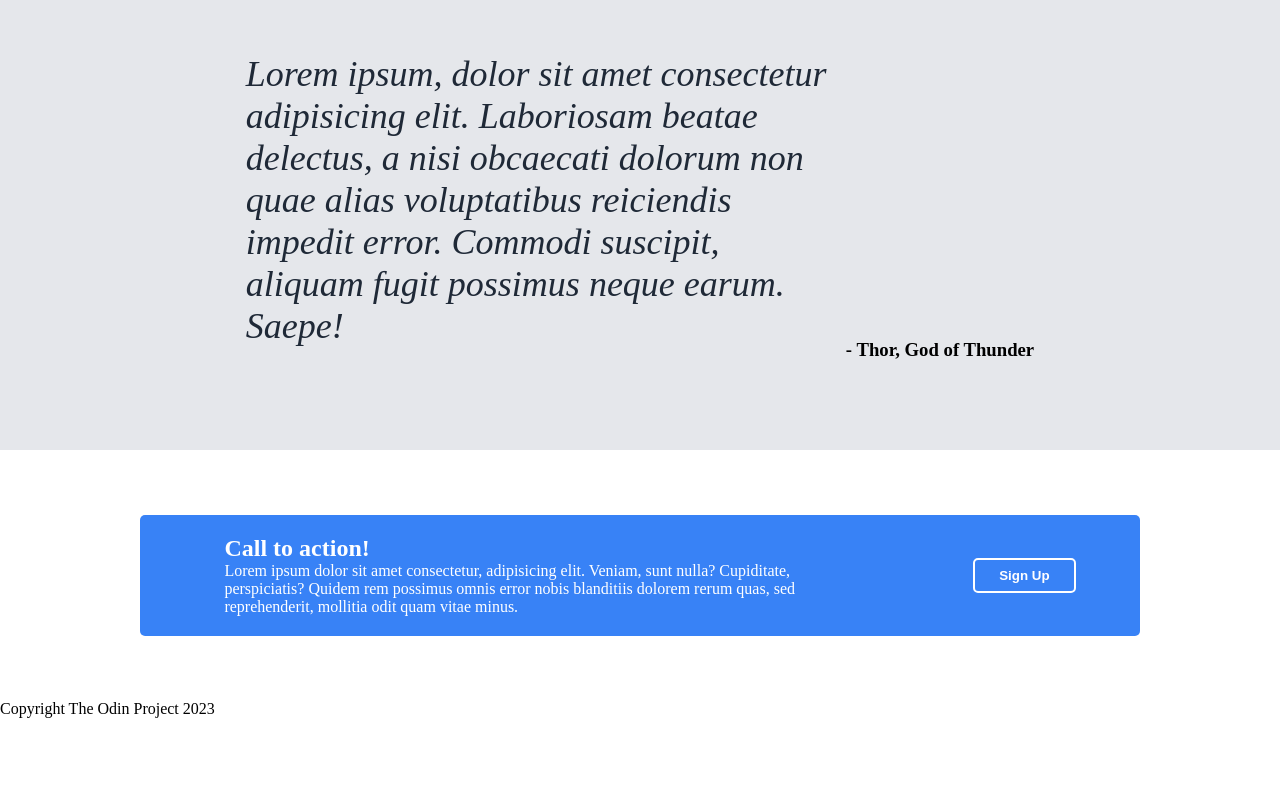
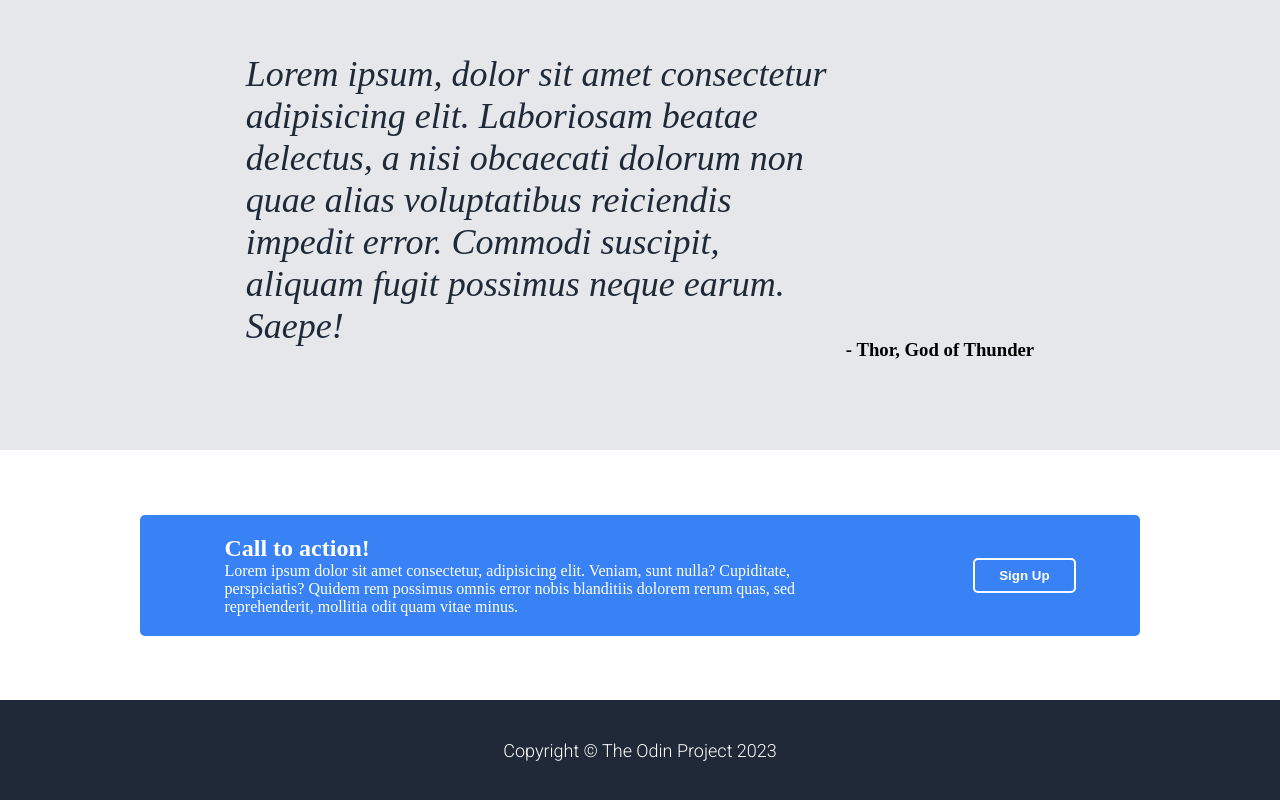
Before and after one commit to kendrickpeoples/odin-project, a plain HTML site: page index.html in a window 1280 px wide. Shown: the part 1087-1887 px from the top of the page. Before the commit the page ends 1805 px from the top, so only its background shows below. Drawn offline with Linux system fonts and the light colour scheme.

Commit message:
added roboto font family and styled footer.

```diff
--- a/index.html
+++ b/index.html
@@ -70,7 +70,7 @@
         </section>
 
         <footer>
-            <p>Copyright The Odin Project 2023</p>
+            <p>Copyright &copy; The Odin Project 2023</p>
         </footer>
     </main>
 </body>
--- a/style.css
+++ b/style.css
@@ -1,3 +1,5 @@
+@import url('https://fonts.googleapis.com/css2?family=Roboto:wght@100;300;400;700&display=swap');
+
 * {
     margin: 0;
     padding: 0;
@@ -148,3 +150,15 @@ header a {
     border-radius: 5px;
     font-weight: bolder;
 }
+
+footer {
+    font-family: 'Roboto', sans-serif;
+    font-weight: 300;
+    background-color: #1F2937;
+    color: white;
+    display: flex;
+    justify-content: center;
+    align-items: center;
+    height: 100px;
+    font-size: 18px;
+}
```
